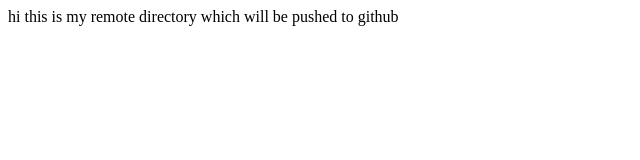
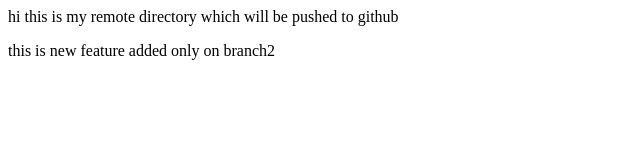
Before and after one commit to biraluu/remote-repo, a plain HTML site: page index.html in a window 1280 px wide. Shown: the whole page, without its empty margins (0-640 px from the left). Drawn offline with Linux system fonts and the light colour scheme.

Commit message:
added feature 2 on branch2

```diff
--- a/index.html
+++ b/index.html
@@ -1 +1,2 @@
 <p>hi this is my remote directory which will be pushed to github</p>
+<p>this is new feature added only on branch2</p>
```
